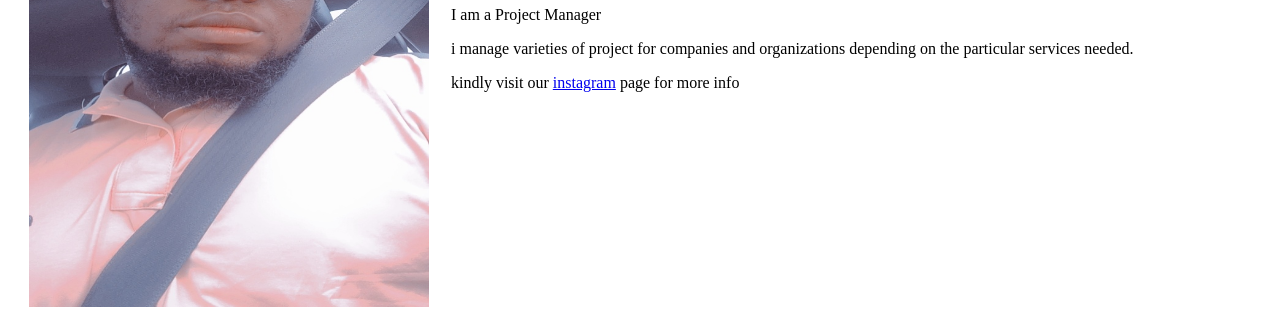
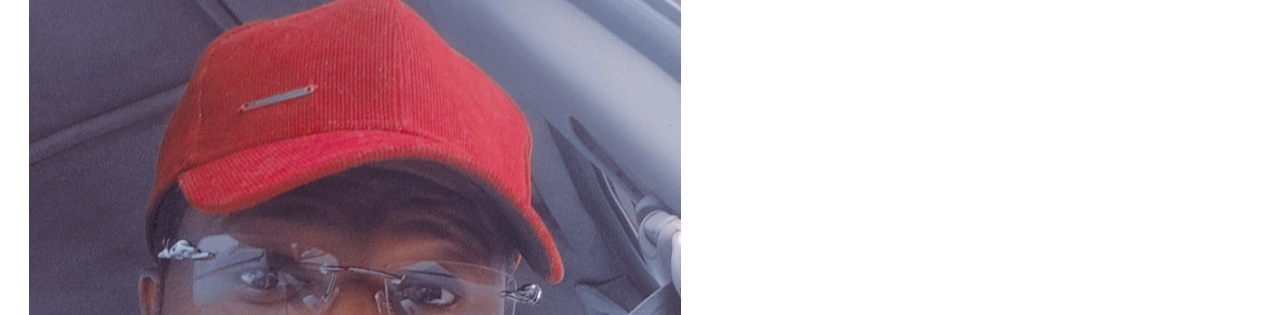
Before and after one commit to dito03/portfoli, a plain HTML site: page index.html in a window 1280 px wide. Shown: the part 322-637 px from the top of the page. Drawn offline with Linux system fonts and the light colour scheme.

Commit message:
Update index.html

```diff
--- a/index.html
+++ b/index.html
@@ -10,7 +10,7 @@
     <table cellspacing="20">
         <tr>
             <td>
-            <img src="badguy.jpg"style="height: 600px;width: 400px;">
+            <img src="badguy.jpg">
             </td>
             <td>
                 <p>
```
